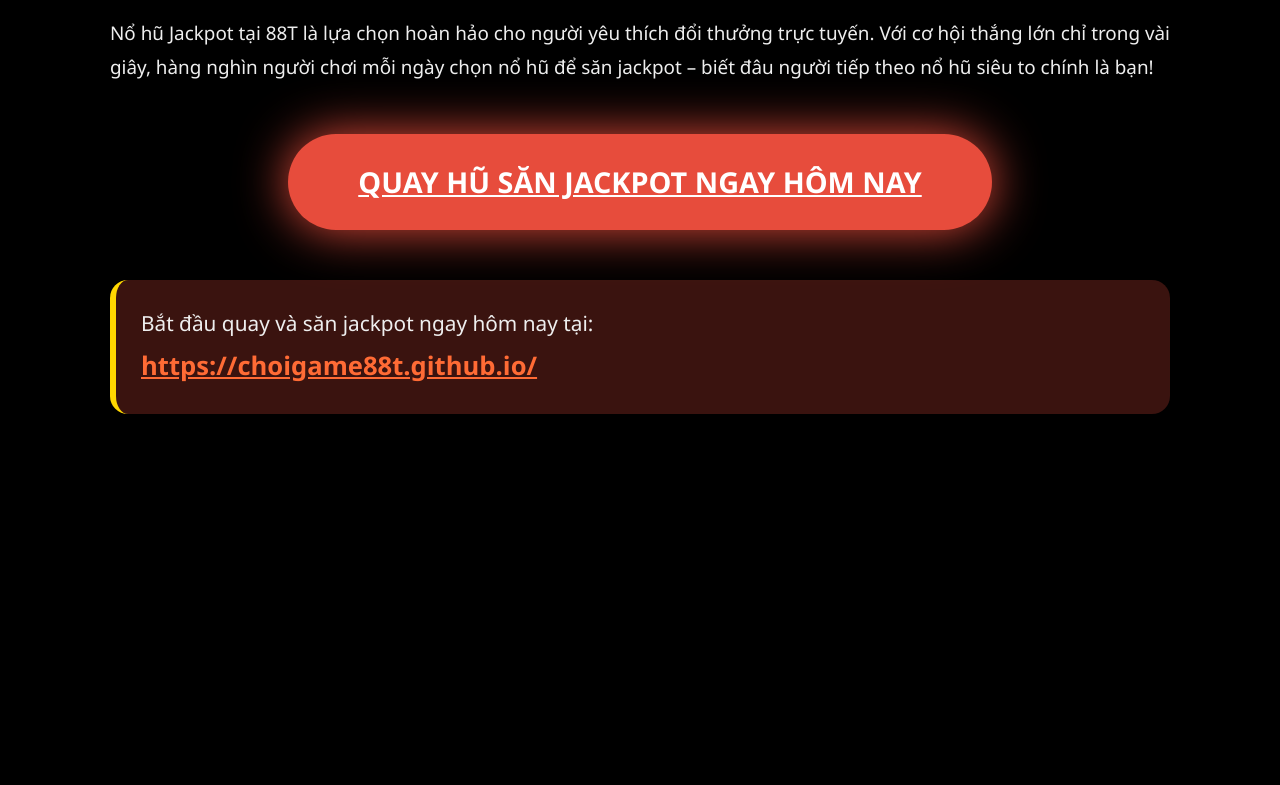
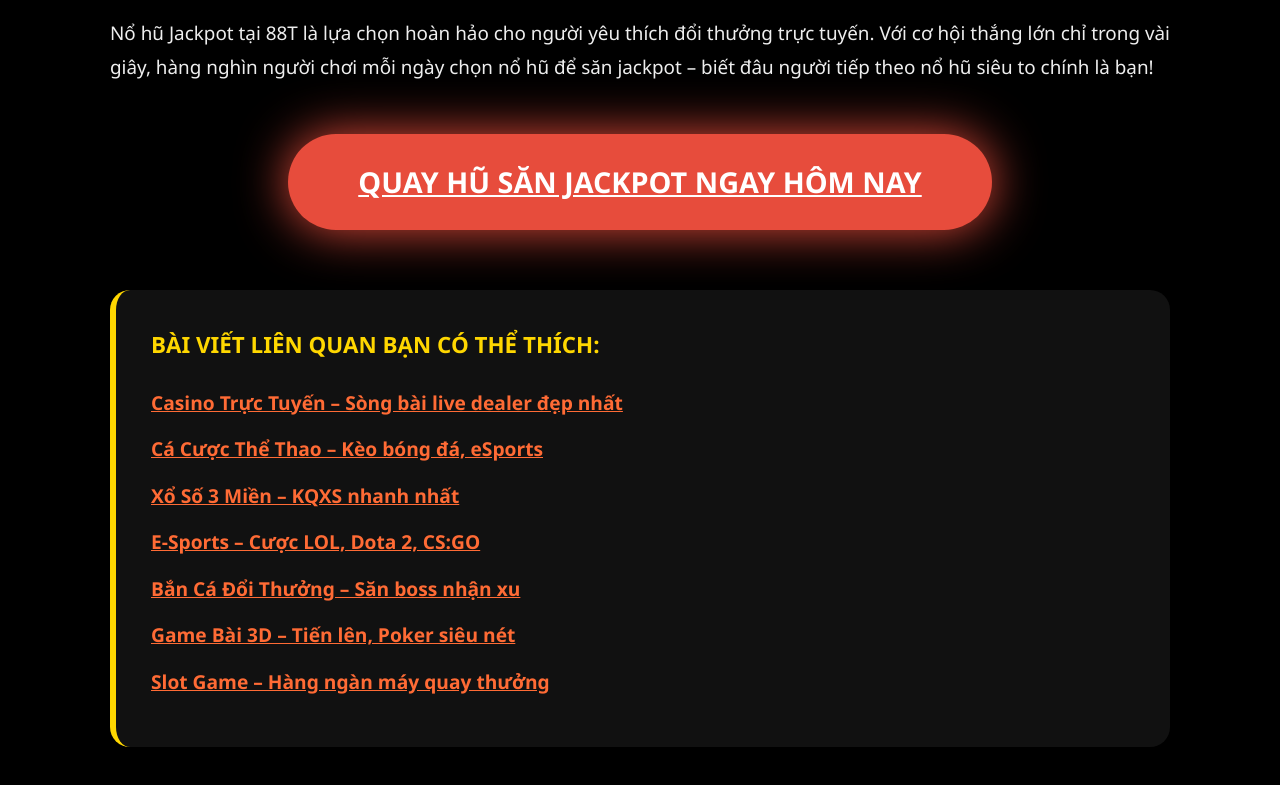
Before and after one commit to choigame88t/choigame88t.github.io, a website: page no-hu-jackpot.html in a window 1280 px wide. Shown: the part 3339-4124 px from the top of the page. Before the commit the page ends 3808 px from the top, so only its background shows below. Drawn offline with Linux system fonts and the light colour scheme.

Commit message:
Update no-hu-jackpot.html

```diff
--- a/no-hu-jackpot.html
+++ b/no-hu-jackpot.html
@@ -19,15 +19,18 @@
         h1{text-align:center;font-size:2.9rem;color:#ffd700;margin:40px 0 30px;text-shadow:0 0 20px #c0392b;}
         h2{font-size:2.3rem;color:#ffd700;margin:40px 0 20px;}
         p{font-size:1.18rem;color:#eee;margin-bottom:22px;text-align:justify;}
-        ul,ol{margin:30px 0;padding-left:45px;}
+        ul{margin:30px 0;padding-left:45px;}
         li{margin:15px 0;font-size:1.15rem;color:#ddd;}
         table{width:100%;border-collapse:collapse;margin:35px 0;}
         td,th{border:1px solid #333;padding:18px;text-align:left;}
         th{background:#111;color:#ffd700;font-size:1.2rem;}
         .highlight{background:rgba(231,76,60,0.25);padding:25px;border-radius:18px;border-left:6px solid #ffd700;margin:35px 0;font-size:1.3rem;}
-        .btn-big{display:inline-block;background:#e74c3c;color:#fff;padding:22px 70px;border-radius:60px;font-size:1.8rem;font-weight:bold;
-            box-shadow:0 0 50px #e74c3c;margin:50px auto;display:block;text-align:center;width:fit-content;}
+        .btn-big{display:inline-block;background:#e74c3c;color:#fff;padding:22px 70px;border-radius:60px;font-size:1.8rem;font-weight:bold;box-shadow:0 0 50px #e74c3c;margin:50px auto;display:block;text-align:center;width:fit-content;}
         .internal{color:#ff6b35;font-weight:bold;}
+        .related{margin:60px 0;padding:35px;background:#111;border-radius:20px;border-left:6px solid #ffd700;}
+        .related strong{color:#ffd700;font-size:1.4rem;display:block;margin-bottom:20px;}
+        .related a{display:block;color:#ff6b35;font-size:1.2rem;margin:12px 0;font-weight:bold;}
+        .related a:hover{color:#fff;}
     </style>
 </head>
 <body>
@@ -37,9 +40,7 @@
 
 <img src="https://choigame88t.github.io/no-hu-icon.png" alt="Nổ Hũ Jackpot 88T" width="350">
 
-<p>
-    Nổ hũ jackpot là một trong những trò chơi giải trí trực tuyến thu hút đông đảo người chơi hiện nay nhờ tỷ lệ trả thưởng cao và cơ hội nổ hũ lãi lớn chỉ trong vài phút. Với hệ thống game đa dạng, giao diện bắt mắt và luật chơi đơn giản, <strong>Nổ Hũ Jackpot</strong> đang trở thành lựa chọn số 1 cho những ai đam mê đổi thưởng online.
-</p>
+<p>Nổ hũ jackpot là một trong những trò chơi giải trí trực tuyến thu hút đông đảo người chơi hiện nay nhờ tỷ lệ trả thưởng cao và cơ hội nổ hũ lãi lớn chỉ trong vài phút. Với hệ thống game đa dạng, giao diện bắt mắt và luật chơi đơn giản, <strong>Nổ Hũ Jackpot</strong> đang trở thành lựa chọn số 1 cho những ai đam mê đổi thưởng online.</p>
 
 <p class="highlight">
     Trải nghiệm nổ hũ siêu hot tại: <a href="https://choigame88t.github.io/" class="internal">Trang chủ 88T</a>
@@ -101,10 +102,16 @@
     <a href="https://choigame88t.github.io/" class="btn-big">QUAY HŨ SĂN JACKPOT NGAY HÔM NAY</a>
 </div>
 
-<p class="highlight">
-    Bắt đầu quay và săn jackpot ngay hôm nay tại:<br>
-    <a href="https://choigame88t.github.io/" class="internal" style="font-size:1.6rem;">https://choigame88t.github.io/</a>
-</p>
+<div class="related">
+    <strong>BÀI VIẾT LIÊN QUAN BẠN CÓ THỂ THÍCH:</strong>
+    <a href="https://choigame88t.github.io/casino-truc-tuyen.html">Casino Trực Tuyến – Sòng bài live dealer đẹp nhất</a>
+    <a href="https://choigame88t.github.io/ca-cuoc-the-thao.html">Cá Cược Thể Thao – Kèo bóng đá, eSports</a>
+    <a href="https://choigame88t.github.io/xo-so-3-mien.html">Xổ Số 3 Miền – KQXS nhanh nhất</a>
+    <a href="https://choigame88t.github.io/e-sports.html">E-Sports – Cược LOL, Dota 2, CS:GO</a>
+    <a href="https://choigame88t.github.io/ban-ca-doi-thuong.html">Bắn Cá Đổi Thưởng – Săn boss nhận xu</a>
+    <a href="https://choigame88t.github.io/game-bai-3d.html">Game Bài 3D – Tiến lên, Poker siêu nét</a>
+    <a href="https://choigame88t.github.io/slot-game.html">Slot Game – Hàng ngàn máy quay thưởng</a>
+</div>
 
 </div>
 </body>
```
